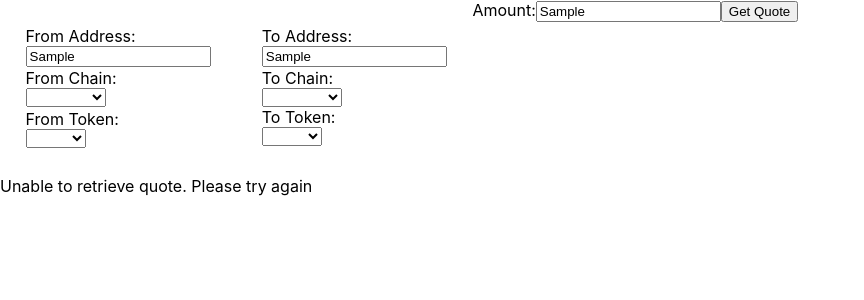
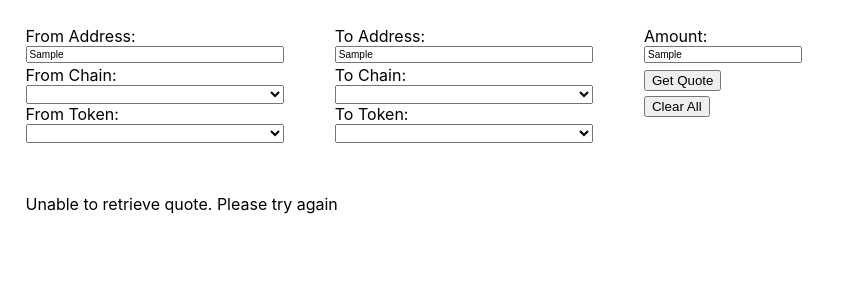
Before and after one commit to prifkind/swing-xyz-par, a React (Create React App) app: page / in a window 1280 px wide. Both pictures are taken after typing "Sample", "Sample", "Sample" into the empty fields and a click on the button "Get Quote". Shown: the top 300 px of the page, without its empty margins (0-864 px from the left). Built offline with nearby package versions, Linux system fonts and the light colour scheme; no server answers; the HTML template or start-up script is replaced by a standard one.

Commit message:
Additional styling.  Added status loader to TransactionStatus component

```diff
--- a/package.json
+++ b/package.json
@@ -15,6 +15,7 @@
     "react-dom": "^18.2.0",
     "react-scripts": "5.0.1",
     "react-spinners": "^0.13.8",
+    "serve": "^14.2.0",
     "typescript": "^4.9.5",
     "web-vitals": "^2.1.4"
   },
@@ -22,7 +23,8 @@
     "start": "react-scripts start",
     "build": "react-scripts build",
     "test": "react-scripts test",
-    "eject": "react-scripts eject"
+    "eject": "react-scripts eject",
+    "serve": "serve -s build"
   },
   "eslintConfig": {
     "extends": [
--- a/src/App.tsx
+++ b/src/App.tsx
@@ -6,27 +6,38 @@ import TransactionStatus from "./components/TransactionStatus/TransactionStatus"
 
 function App() {
   const [allowance, setAllowance] = useState<number | string>(-1);
-  const [formFields, setFormFields] = useState({});
   const [processing, setProcessing] = useState(false);
   const [quote, setQuote] = useState<IResponseRoute>({});
   const [stale, setStale] = useState(true);
   const [txInitiated, setTxInitiated] = useState(false);
 
+  const [formData, setFormData] = useState({
+    amount: "",
+    fromAddress: "",
+    fromChain: "",
+    fromToken: "",
+    toAddress: "",
+    toChain: "",
+    toToken: "",
+  });
+
   return (
     <div className="App">
       <TransactionForm
+        formData={formData}
         processing={processing}
-        setFormFields={setFormFields}
+        setFormData={setFormData}
         setProcessing={setProcessing}
         setQuote={setQuote}
         setStale={setStale}
       />
 
       <Quote
-        formFields={formFields}
+        formData={formData}
         processing={processing}
         quote={quote}
         setAllowance={setAllowance}
+        setFormData={setFormData}
         setTxInitiated={setTxInitiated}
         stale={stale}
         txInitiated={txInitiated}
@@ -35,7 +46,7 @@ function App() {
       {+allowance > -1 ? (
         <TransactionStatus
           allowance={allowance}
-          formFields={formFields}
+          formData={formData}
           setAllowance={setAllowance}
           quote={quote}
         />
--- a/src/components/Quote/IQuoteProps.ts
+++ b/src/components/Quote/IQuoteProps.ts
@@ -1,11 +1,13 @@
+import { IGetQuoteParams } from "../../services/IGetQuoteParams";
 import { IResponseRoute } from "../../services/IResponseRoute";
 
 export interface IQuoteProps {
   allowance: number | string;
-  formFields: any;
+  formData: IGetQuoteParams;
   processing: boolean;
   quote: IResponseRoute;
   setAllowance: (allowance: number | string) => void;
+  setFormData: (formFields: IGetQuoteParams) => void;
   setTxInitiated: (txInitiated: boolean) => void;
   stale: boolean;
   txInitiated: boolean;
--- a/src/components/Quote/Quote.tsx
+++ b/src/components/Quote/Quote.tsx
@@ -1,12 +1,13 @@
 import React from "react";
 import { FunctionComponent } from "react";
 import ClipLoader from "react-spinners/ClipLoader";
+import "./styles.css";
 import { IQuoteProps } from "./IQuoteProps";
 import { getAllowance } from "../../services/transaction";
 
 const Quote: FunctionComponent<any> = (props: IQuoteProps) => {
   const {
-    formFields,
+    formData,
     processing,
     quote,
     setAllowance,
@@ -15,9 +16,9 @@ const Quote: FunctionComponent<any> = (props: IQuoteProps) => {
     txInitiated,
   } = props;
 
-  const onClickHandler = async () => {
+  const onInitiateHandler = async () => {
     setTxInitiated(true);
-    const newAllowance = await getAllowance(formFields, quote);
+    const newAllowance = await getAllowance(formData, quote);
     setAllowance(newAllowance);
   };
 
@@ -26,16 +27,21 @@ const Quote: FunctionComponent<any> = (props: IQuoteProps) => {
   } else if (stale) {
     return null;
   } else if (quote.response) {
-    return <div>{quote.response}</div>;
+    return <div className="quoteContainer">{quote.response}</div>;
   } else {
     return (
-      <div>
+      <div className="quoteContainer">
+        <h1 className="quoteHeader">Quote Details</h1>
         <div>Bridge: {quote.bridge}</div>
         <div>Bridge Fee: {quote.bridgeFee}</div>
         <div>Gas: {quote.gas}</div>
         <div>Gas USD: {quote.gasUSD}</div>
         {txInitiated ? null : (
-          <button onClick={onClickHandler}>Initiate Transfer</button>
+          <div>
+            <button onClick={onInitiateHandler} className="transferButton">
+              Initiate Transfer
+            </button>
+          </div>
         )}
       </div>
     );
--- /dev/null
+++ b/src/components/Quote/styles.css
@@ -0,0 +1,9 @@
+.quoteContainer {
+  margin: 2%;
+}
+
+.quoteHeader {
+    margin-bottom: 1%;
+    font-size: 16px;
+    font-weight: bold;
+}
--- a/src/components/TransactionForm/ITransactionFormProps.ts
+++ b/src/components/TransactionForm/ITransactionFormProps.ts
@@ -1,8 +1,10 @@
+import { IGetQuoteParams } from "../../services/IGetQuoteParams";
 import { IResponseRoute } from "../../services/IResponseRoute";
 
 export interface ITransactionFormProps {
+  formData: IGetQuoteParams;
   processing: boolean;
-  setFormFields: (formFields: any) => void;
+  setFormData: (callback: (prevState: IGetQuoteParams) => IGetQuoteParams) => void;
   setProcessing: (processing: boolean) => void;
   setQuote: (quote: IResponseRoute) => void;
   setStale: (stale: boolean) => void;
--- a/src/components/TransactionForm/TransactionForm.tsx
+++ b/src/components/TransactionForm/TransactionForm.tsx
@@ -1,14 +1,17 @@
-import React, { FormEventHandler, useState } from "react";
+import React, { FormEventHandler } from "react";
 import { FunctionComponent } from "react";
 import "./styles.css";
 import { ITransactionFormProps } from "./ITransactionFormProps";
 import { getQuote } from "../../services/transaction";
+import { IGetQuoteParams } from "../../services/IGetQuoteParams";
 
 const TransactionForm: FunctionComponent<ITransactionFormProps> = (
   props: ITransactionFormProps
 ) => {
-  const { setFormFields, setProcessing, setQuote, setStale } = props;
-  const [formData, setFormData] = useState({
+  const { formData, setFormData, setProcessing, setQuote, setStale } = props;
+
+  const onCancelHandler = () => {
+    setFormData(() => ({
       amount: "",
       fromAddress: "",
       fromChain: "",
@@ -16,7 +19,9 @@ const TransactionForm: FunctionComponent<ITransactionFormProps> = (
       toAddress: "",
       toChain: "",
       toToken: "",
-  });
+    }));
+    console.log(`Clicked`);
+  };
 
   const onSubmitHandler: FormEventHandler = async (
     event: React.FormEvent<HTMLFormElement>
@@ -31,8 +36,10 @@ const TransactionForm: FunctionComponent<ITransactionFormProps> = (
   };
 
   const updateFormData = (key: string, value: string) => {
-    setFormData((prevState) => ({ ...prevState, [key]: value }));
-    setFormFields(formData);
+    setFormData((prevState: IGetQuoteParams) => ({
+      ...prevState,
+      [key]: value,
+    }));
     setStale(true);
   };
 
@@ -47,13 +54,15 @@ const TransactionForm: FunctionComponent<ITransactionFormProps> = (
             name="fromAddress"
             className="fromInput"
             onChange={(e) => updateFormData("fromAddress", e.target.value)}
+            value={formData.fromAddress}
           />
 
           <label htmlFor="fromChain">From Chain:</label>
           <select
             id="fromChain"
             onChange={(e) => updateFormData("fromChain", e.target.value)}
-            className="fromInput"
+            className="fromSelect"
+            value={formData.fromChain}
           >
             <option value=""></option>
             <option value="ethereum">Ethereum</option>
@@ -62,8 +71,9 @@ const TransactionForm: FunctionComponent<ITransactionFormProps> = (
           <label htmlFor="fromToken">From Token:</label>
           <select
             id="fromToken"
-            className="fromInput"
+            className="fromSelect"
             onChange={(e) => updateFormData("fromToken", e.target.value)}
+            value={formData.fromToken}
           >
             <option value=""></option>
             <option value="ETH">ETH</option>
@@ -78,11 +88,14 @@ const TransactionForm: FunctionComponent<ITransactionFormProps> = (
             name="toAddress"
             className="toInput"
             onChange={(e) => updateFormData("toAddress", e.target.value)}
+            value={formData.toAddress}
           />
           <label htmlFor="toChain">To Chain:</label>
           <select
+            className="toSelect"
             id="toChain"
             onChange={(e) => updateFormData("toChain", e.target.value)}
+            value={formData.toChain}
           >
             <option value=""></option>
             <option value="ethereum">Ethereum</option>
@@ -91,24 +104,36 @@ const TransactionForm: FunctionComponent<ITransactionFormProps> = (
 
           <label htmlFor="toToken">To Token:</label>
           <select
+            className="toSelect"
             id="toToken"
             onChange={(e) => updateFormData("toToken", e.target.value)}
+            value={formData.toToken}
           >
             <option value=""></option>
             <option value="ETH">ETH</option>
             <option value="USDC">USDC</option>
           </select>
         </span>
-        <span>
+        <span className="amountContainer">
           <label htmlFor="amount">Amount:</label>
           <input
             type="text"
             id="amount"
             name="amount"
-            className="toInput"
+            className="amountInput"
             onChange={(e) => updateFormData("amount", e.target.value)}
+            value={formData.amount}
           />
-          <button type="submit">Get Quote</button>
+          <button type="submit" className="getQuoteButton">
+            Get Quote
+          </button>
+          <button
+            type="button"
+            onClick={onCancelHandler}
+            className="transferButton"
+          >
+            Clear All
+          </button>
         </span>
       </form>
     </div>
--- a/src/components/TransactionForm/styles.css
+++ b/src/components/TransactionForm/styles.css
@@ -1,5 +1,5 @@
 .transactionFormContainer {
-    display: flex;
+  display: flex;
 }
 
 .fromContainer {
@@ -10,7 +10,13 @@
 }
 
 .fromInput {
+  width: 250px;
   margin-bottom: 1%;
+  font-size: 10px;
+}
+
+.fromSelect {
+  width: 100%;
 }
 
 .toContainer {
@@ -21,5 +27,32 @@
 }
 
 .toInput {
+  width: 250px;
   margin-bottom: 1%;
+  font-size: 10px;
 }
+
+.toSelect {
+  width: 100%;
+}
+
+.amountContainer {
+  display: flex;
+  flex-direction: column;
+  align-items: flex-start;
+  margin: 2%;
+}
+
+.amountInput {
+  width: 150px;
+  font-size: 10px;
+  margin-bottom: 5%;
+}
+
+.getQuoteButton {
+  margin-bottom: 2%;
+}
+
+.transferButton {
+  margin-top: 1%;
+}
--- a/src/components/TransactionStatus/ITransactionStatusProps.ts
+++ b/src/components/TransactionStatus/ITransactionStatusProps.ts
@@ -1,8 +1,9 @@
+import { IGetQuoteParams } from "../../services/IGetQuoteParams";
 import { IResponseRoute } from "../../services/IResponseRoute";
 
 export interface ITransactionStatusProps {
   allowance: number | string;
-  formFields: any;
+  formData: IGetQuoteParams;
   quote: IResponseRoute;
   setAllowance: (allowance: number | string) => void;
 }
--- /dev/null
+++ b/src/components/TransactionStatus/styles.css
@@ -0,0 +1,16 @@
+.statusContainer {
+  display: flex;
+  flex-direction: column;
+  align-items: flex-start;
+  margin: 2%;
+}
+
+.buttonContainer {
+    width: 50%;
+    display: flex;
+}
+
+.statusButton {
+    width: 33%;
+    margin: 1% 1% 0 0;
+}
--- a/src/services/transaction.ts
+++ b/src/services/transaction.ts
@@ -120,8 +120,7 @@ export const postTransaction = async (
       }
     );
 
-    console.log(data);
-    return data;
+    return data.status;
   } catch (error) {
     console.log(error);
   }
```
Also changed, not shown: src/components/TransactionStatus/TransactionStatus.tsx (+29 -15 lines), 1 other file (tests, documents, lock files or other folders). Lines whose indentation alone changed are shown as unchanged.
